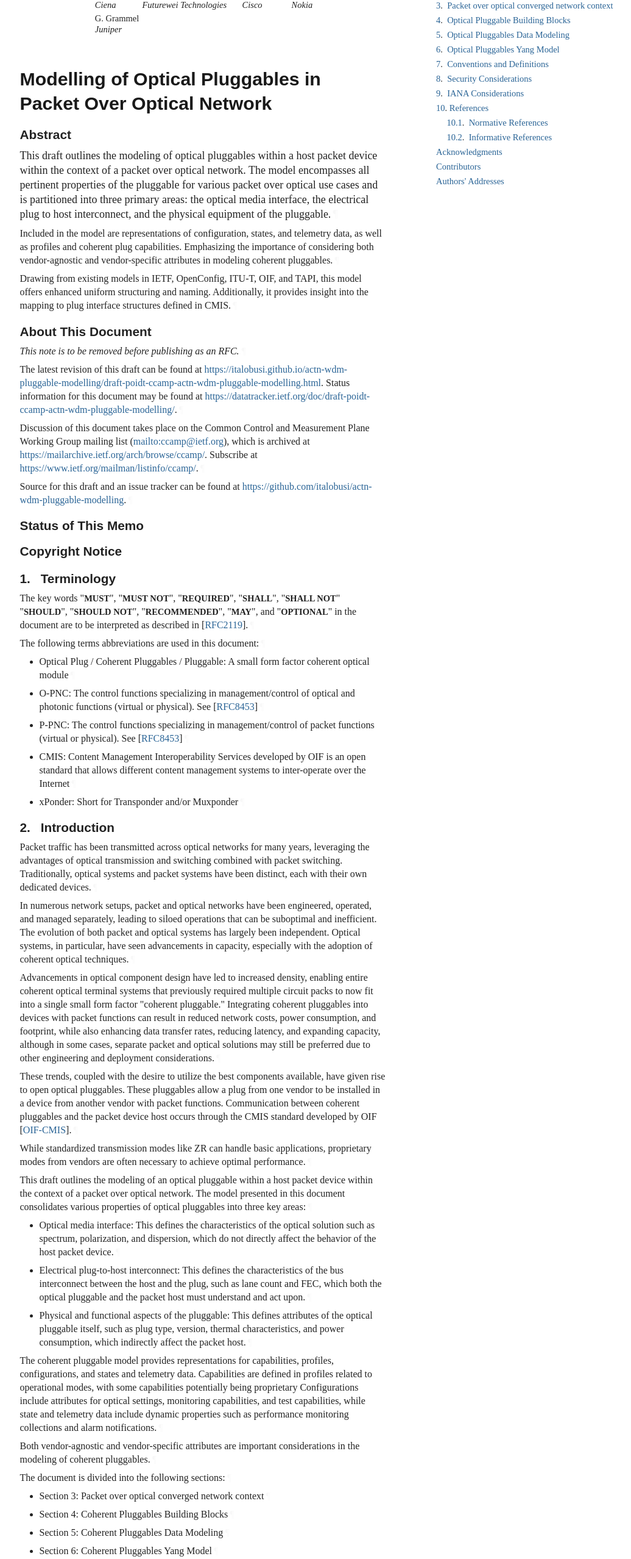
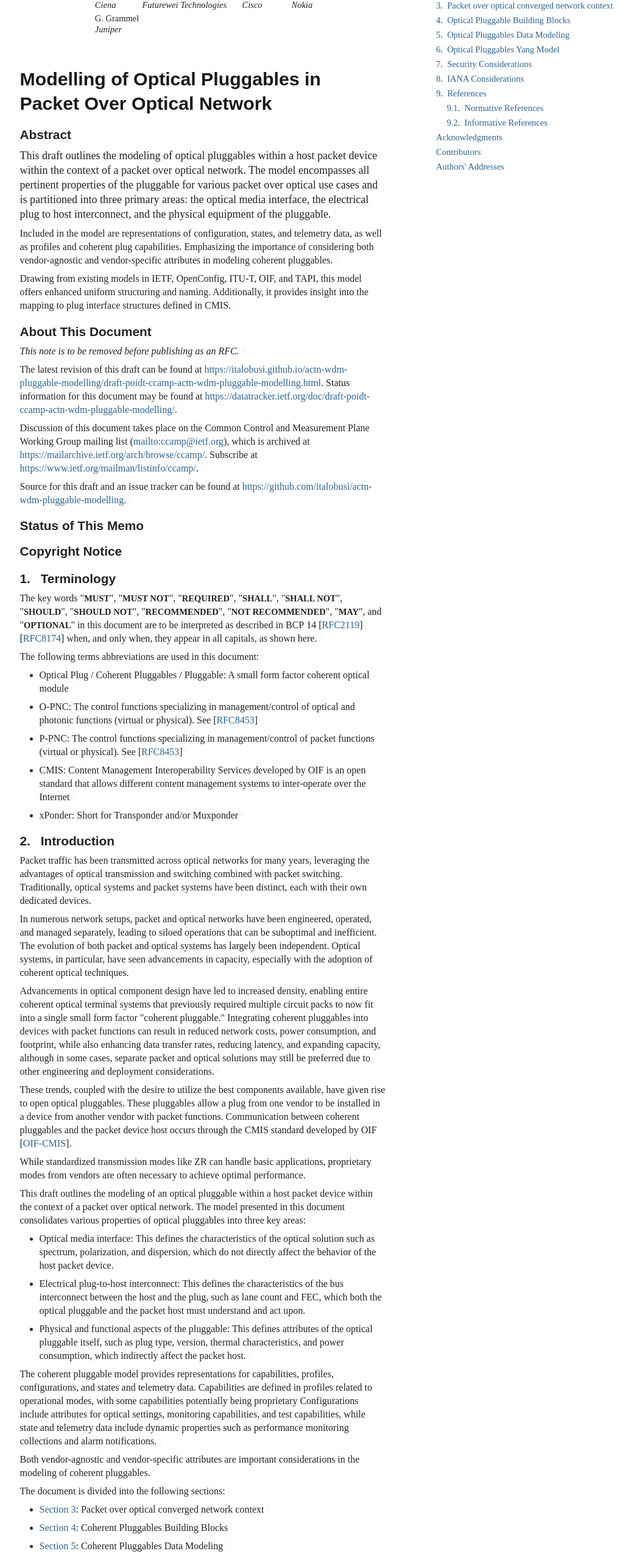
Before and after one commit to italobusi/actn-wdm-pluggable-modelling, a plain HTML site: page draft-poidt-ccamp-actn-wdm-pluggable-modelling.html in a window 1280 px wide. Shown: the part 184-2740 px from the top of the page at 61% size, without its empty margins (92-1128 px from the left). Drawn offline with Linux system fonts and the light colour scheme; a web font is replaced by a local one.

Commit message:
Script updating gh-pages from 1763545. [ci skip]

```diff
--- a/draft-poidt-ccamp-actn-wdm-pluggable-modelling.html
+++ b/draft-poidt-ccamp-actn-wdm-pluggable-modelling.html
@@ -1171,33 +1171,30 @@ svg :is([fill="white"], [fill^="#fff"]) {
             <p id="section-toc.1-1.6.1"><a href="#section-6" class="auto internal xref">6</a>.  <a href="#name-optical-pluggables-yang-mod" class="internal xref">Optical Pluggables Yang Model</a></p>
 </li>
           <li class="compact toc ulBare ulEmpty" id="section-toc.1-1.7">
-            <p id="section-toc.1-1.7.1"><a href="#section-7" class="auto internal xref">7</a>.  <a href="#name-conventions-and-definitions" class="internal xref">Conventions and Definitions</a></p>
+            <p id="section-toc.1-1.7.1"><a href="#section-7" class="auto internal xref">7</a>.  <a href="#name-security-considerations" class="internal xref">Security Considerations</a></p>
 </li>
           <li class="compact toc ulBare ulEmpty" id="section-toc.1-1.8">
-            <p id="section-toc.1-1.8.1"><a href="#section-8" class="auto internal xref">8</a>.  <a href="#name-security-considerations" class="internal xref">Security Considerations</a></p>
+            <p id="section-toc.1-1.8.1"><a href="#section-8" class="auto internal xref">8</a>.  <a href="#name-iana-considerations" class="internal xref">IANA Considerations</a></p>
 </li>
           <li class="compact toc ulBare ulEmpty" id="section-toc.1-1.9">
-            <p id="section-toc.1-1.9.1"><a href="#section-9" class="auto internal xref">9</a>.  <a href="#name-iana-considerations" class="internal xref">IANA Considerations</a></p>
+            <p id="section-toc.1-1.9.1"><a href="#section-9" class="auto internal xref">9</a>.  <a href="#name-references" class="internal xref">References</a></p>
+<ul class="compact toc ulBare ulEmpty">
+<li class="compact toc ulBare ulEmpty" id="section-toc.1-1.9.2.1">
+                <p id="section-toc.1-1.9.2.1.1"><a href="#section-9.1" class="auto internal xref">9.1</a>.  <a href="#name-normative-references" class="internal xref">Normative References</a></p>
+</li>
+              <li class="compact toc ulBare ulEmpty" id="section-toc.1-1.9.2.2">
+                <p id="section-toc.1-1.9.2.2.1"><a href="#section-9.2" class="auto internal xref">9.2</a>.  <a href="#name-informative-references" class="internal xref">Informative References</a></p>
+</li>
+            </ul>
 </li>
           <li class="compact toc ulBare ulEmpty" id="section-toc.1-1.10">
-            <p id="section-toc.1-1.10.1"><a href="#section-10" class="auto internal xref">10</a>. <a href="#name-references" class="internal xref">References</a></p>
-<ul class="compact toc ulBare ulEmpty">
-<li class="compact toc ulBare ulEmpty" id="section-toc.1-1.10.2.1">
-                <p id="section-toc.1-1.10.2.1.1"><a href="#section-10.1" class="auto internal xref">10.1</a>.  <a href="#name-normative-references" class="internal xref">Normative References</a></p>
-</li>
-              <li class="compact toc ulBare ulEmpty" id="section-toc.1-1.10.2.2">
-                <p id="section-toc.1-1.10.2.2.1"><a href="#section-10.2" class="auto internal xref">10.2</a>.  <a href="#name-informative-references" class="internal xref">Informative References</a></p>
-</li>
-            </ul>
+            <p id="section-toc.1-1.10.1"><a href="#appendix-A" class="auto internal xref"></a><a href="#name-acknowledgments" class="internal xref">Acknowledgments</a></p>
 </li>
           <li class="compact toc ulBare ulEmpty" id="section-toc.1-1.11">
-            <p id="section-toc.1-1.11.1"><a href="#appendix-A" class="auto internal xref"></a><a href="#name-acknowledgments" class="internal xref">Acknowledgments</a></p>
+            <p id="section-toc.1-1.11.1"><a href="#appendix-B" class="auto internal xref"></a><a href="#name-contributors" class="internal xref">Contributors</a></p>
 </li>
           <li class="compact toc ulBare ulEmpty" id="section-toc.1-1.12">
-            <p id="section-toc.1-1.12.1"><a href="#appendix-B" class="auto internal xref"></a><a href="#name-contributors" class="internal xref">Contributors</a></p>
-</li>
-          <li class="compact toc ulBare ulEmpty" id="section-toc.1-1.13">
-            <p id="section-toc.1-1.13.1"><a href="#appendix-C" class="auto internal xref"></a><a href="#name-authors-addresses" class="internal xref">Authors' Addresses</a></p>
+            <p id="section-toc.1-1.12.1"><a href="#appendix-C" class="auto internal xref"></a><a href="#name-authors-addresses" class="internal xref">Authors' Addresses</a></p>
 </li>
         </ul>
 </nav>
@@ -1208,9 +1205,10 @@ svg :is([fill="white"], [fill^="#fff"]) {
       <h2 id="name-terminology">
 <a href="#section-1" class="section-number selfRef">1. </a><a href="#name-terminology" class="section-name selfRef">Terminology</a>
       </h2>
-<p id="section-1-1">The key words "<span class="bcp14">MUST</span>", "<span class="bcp14">MUST NOT</span>", "<span class="bcp14">REQUIRED</span>", "<span class="bcp14">SHALL</span>", "<span class="bcp14">SHALL NOT</span>"
-"<span class="bcp14">SHOULD</span>", "<span class="bcp14">SHOULD NOT</span>", "<span class="bcp14">RECOMMENDED</span>", "<span class="bcp14">MAY</span>", and "<span class="bcp14">OPTIONAL</span>" in the
-document are to be interpreted as described in <span>[<a href="#RFC2119" class="cite xref">RFC2119</a>]</span>.<a href="#section-1-1" class="pilcrow">¶</a></p>
+<p id="section-1-1">The key words "<span class="bcp14">MUST</span>", "<span class="bcp14">MUST NOT</span>", "<span class="bcp14">REQUIRED</span>", "<span class="bcp14">SHALL</span>", "<span class="bcp14">SHALL NOT</span>", "<span class="bcp14">SHOULD</span>", "<span class="bcp14">SHOULD NOT</span>", "<span class="bcp14">RECOMMENDED</span>", "<span class="bcp14">NOT RECOMMENDED</span>",
+"<span class="bcp14">MAY</span>", and "<span class="bcp14">OPTIONAL</span>" in this document are to be interpreted as
+described in BCP 14 <span>[<a href="#RFC2119" class="cite xref">RFC2119</a>]</span> <span>[<a href="#RFC8174" class="cite xref">RFC8174</a>]</span> when, and only when, they
+appear in all capitals, as shown here.<a href="#section-1-1" class="pilcrow">¶</a></p>
 <p id="section-1-2">The following terms abbreviations are used in this document:<a href="#section-1-2" class="pilcrow">¶</a></p>
 <ul class="normal">
 <li class="normal" id="section-1-3.1">
@@ -1258,21 +1256,21 @@ document are to be interpreted as described in <span>[<a href="#RFC2119" class="
 <p id="section-2-10">The document is divided into the following sections:<a href="#section-2-10" class="pilcrow">¶</a></p>
 <ul class="normal">
 <li class="normal" id="section-2-11.1">
-          <p id="section-2-11.1.1">Section 3: Packet over optical converged network context<a href="#section-2-11.1.1" class="pilcrow">¶</a></p>
+          <p id="section-2-11.1.1"><a href="#network-context" class="auto internal xref">Section 3</a>: Packet over optical converged network context<a href="#section-2-11.1.1" class="pilcrow">¶</a></p>
 </li>
         <li class="normal" id="section-2-11.2">
-          <p id="section-2-11.2.1">Section 4: Coherent Pluggables Building Blocks<a href="#section-2-11.2.1" class="pilcrow">¶</a></p>
+          <p id="section-2-11.2.1"><a href="#building-blocks" class="auto internal xref">Section 4</a>: Coherent Pluggables Building Blocks<a href="#section-2-11.2.1" class="pilcrow">¶</a></p>
 </li>
         <li class="normal" id="section-2-11.3">
-          <p id="section-2-11.3.1">Section 5: Coherent Pluggables Data Modeling<a href="#section-2-11.3.1" class="pilcrow">¶</a></p>
+          <p id="section-2-11.3.1"><a href="#data-model" class="auto internal xref">Section 5</a>: Coherent Pluggables Data Modeling<a href="#section-2-11.3.1" class="pilcrow">¶</a></p>
 </li>
         <li class="normal" id="section-2-11.4">
-          <p id="section-2-11.4.1">Section 6: Coherent Pluggables Yang Model<a href="#section-2-11.4.1" class="pilcrow">¶</a></p>
+          <p id="section-2-11.4.1"><a href="#yang-model" class="auto internal xref">Section 6</a>: Coherent Pluggables Yang Model<a href="#section-2-11.4.1" class="pilcrow">¶</a></p>
 </li>
       </ul>
 </section>
 </div>
-<div id="packet-over-optical-converged-network-context">
+<div id="network-context">
 <section id="section-3">
       <h2 id="name-packet-over-optical-converg">
 <a href="#section-3" class="section-number selfRef">3. </a><a href="#name-packet-over-optical-converg" class="section-name selfRef">Packet over optical converged network context</a>
@@ -1328,7 +1326,7 @@ document are to be interpreted as described in <span>[<a href="#RFC2119" class="
 </div>
 </section>
 </div>
-<div id="optical-pluggable-building-blocks">
+<div id="building-blocks">
 <section id="section-4">
       <h2 id="name-optical-pluggable-building-">
 <a href="#section-4" class="section-number selfRef">4. </a><a href="#name-optical-pluggable-building-" class="section-name selfRef">Optical Pluggable Building Blocks</a>
@@ -1365,55 +1363,44 @@ document are to be interpreted as described in <span>[<a href="#RFC2119" class="
 </div>
 </section>
 </div>
-<div id="optical-pluggables-data-modeling">
+<div id="data-model">
 <section id="section-5">
       <h2 id="name-optical-pluggables-data-mod">
 <a href="#section-5" class="section-number selfRef">5. </a><a href="#name-optical-pluggables-data-mod" class="section-name selfRef">Optical Pluggables Data Modeling</a>
     </h2>
 </section>
 </div>
-<div id="optical-pluggables-yang-model">
+<div id="yang-model">
 <section id="section-6">
       <h2 id="name-optical-pluggables-yang-mod">
 <a href="#section-6" class="section-number selfRef">6. </a><a href="#name-optical-pluggables-yang-mod" class="section-name selfRef">Optical Pluggables Yang Model</a>
     </h2>
 </section>
 </div>
-<div id="conventions-and-definitions">
+<div id="security-considerations">
 <section id="section-7">
-      <h2 id="name-conventions-and-definitions">
-<a href="#section-7" class="section-number selfRef">7. </a><a href="#name-conventions-and-definitions" class="section-name selfRef">Conventions and Definitions</a>
+      <h2 id="name-security-considerations">
+<a href="#section-7" class="section-number selfRef">7. </a><a href="#name-security-considerations" class="section-name selfRef">Security Considerations</a>
       </h2>
-<p id="section-7-1">The key words "<span class="bcp14">MUST</span>", "<span class="bcp14">MUST NOT</span>", "<span class="bcp14">REQUIRED</span>", "<span class="bcp14">SHALL</span>", "<span class="bcp14">SHALL NOT</span>", "<span class="bcp14">SHOULD</span>", "<span class="bcp14">SHOULD NOT</span>", "<span class="bcp14">RECOMMENDED</span>", "<span class="bcp14">NOT RECOMMENDED</span>",
-"<span class="bcp14">MAY</span>", and "<span class="bcp14">OPTIONAL</span>" in this document are to be interpreted as
-described in BCP 14 <span>[<a href="#RFC2119" class="cite xref">RFC2119</a>]</span> <span>[<a href="#RFC8174" class="cite xref">RFC8174</a>]</span> when, and only when, they
-appear in all capitals, as shown here.<a href="#section-7-1" class="pilcrow">¶</a></p>
-</section>
-</div>
-<div id="security-considerations">
+<p id="section-7-1">TODO Security<a href="#section-7-1" class="pilcrow">¶</a></p>
+</section>
+</div>
+<div id="iana-considerations">
 <section id="section-8">
-      <h2 id="name-security-considerations">
-<a href="#section-8" class="section-number selfRef">8. </a><a href="#name-security-considerations" class="section-name selfRef">Security Considerations</a>
+      <h2 id="name-iana-considerations">
+<a href="#section-8" class="section-number selfRef">8. </a><a href="#name-iana-considerations" class="section-name selfRef">IANA Considerations</a>
       </h2>
-<p id="section-8-1">TODO Security<a href="#section-8-1" class="pilcrow">¶</a></p>
-</section>
-</div>
-<div id="iana-considerations">
+<p id="section-8-1">This document has no IANA actions.<a href="#section-8-1" class="pilcrow">¶</a></p>
+</section>
+</div>
 <section id="section-9">
-      <h2 id="name-iana-considerations">
-<a href="#section-9" class="section-number selfRef">9. </a><a href="#name-iana-considerations" class="section-name selfRef">IANA Considerations</a>
-      </h2>
-<p id="section-9-1">This document has no IANA actions.<a href="#section-9-1" class="pilcrow">¶</a></p>
-</section>
-</div>
-<section id="section-10">
       <h2 id="name-references">
-<a href="#section-10" class="section-number selfRef">10. </a><a href="#name-references" class="section-name selfRef">References</a>
+<a href="#section-9" class="section-number selfRef">9. </a><a href="#name-references" class="section-name selfRef">References</a>
       </h2>
 <div id="sec-normative-references">
-<section id="section-10.1">
+<section id="section-9.1">
         <h3 id="name-normative-references">
-<a href="#section-10.1" class="section-number selfRef">10.1. </a><a href="#name-normative-references" class="section-name selfRef">Normative References</a>
+<a href="#section-9.1" class="section-number selfRef">9.1. </a><a href="#name-normative-references" class="section-name selfRef">Normative References</a>
         </h3>
 <dl class="references">
 <dt id="OIF-CMIS">[OIF-CMIS]</dt>
@@ -1432,9 +1419,9 @@ appear in all capitals, as shown here.<a href="#section-7-1" class="pilcrow">¶<
 </section>
 </div>
 <div id="sec-informative-references">
-<section id="section-10.2">
+<section id="section-9.2">
         <h3 id="name-informative-references">
-<a href="#section-10.2" class="section-number selfRef">10.2. </a><a href="#name-informative-references" class="section-name selfRef">Informative References</a>
+<a href="#section-9.2" class="section-number selfRef">9.2. </a><a href="#name-informative-references" class="section-name selfRef">Informative References</a>
         </h3>
 <dl class="references">
 <dt id="RFC8453">[RFC8453]</dt>
```
Also changed, not shown: index.html (+1 -1 lines), draft-poidt-ccamp-actn-wdm-pluggable-modelling.txt.
